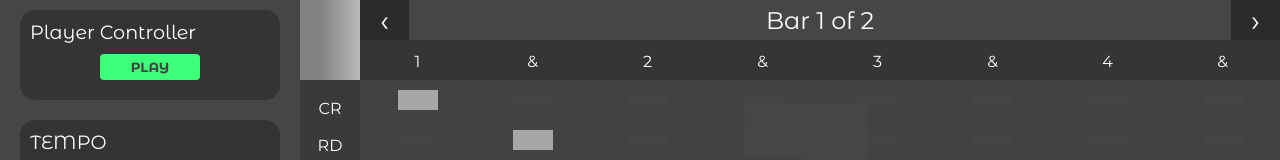
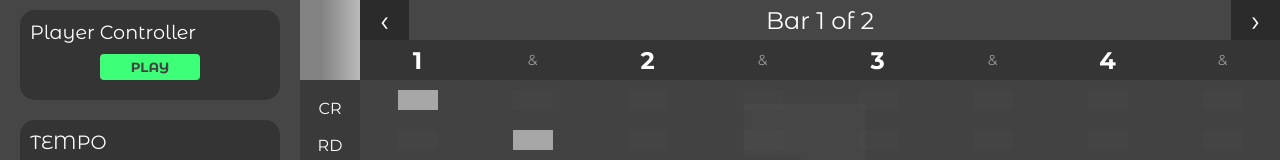
Before and after one commit to Desiak/Drumly, a React (Create React App) app: page / in a window 1280 px wide. Shown: the top 160 px of the page. Built offline with nearby package versions, Linux system fonts and the light colour scheme.

Commit message:
highlighted equal measures

```diff
--- a/src/components/Player.js
+++ b/src/components/Player.js
@@ -140,11 +140,13 @@ const Player=(props)=> {
             return
         }else if(content==="measure"){
             for(let i=0;i<props.numOfBars;i++){
-                barsToRender.push(<div className={`bar bar--measure bar-${i}`}>{measureCount.count.map(step=><div className="beat-measure">{step}</div>)}</div>)
+                barsToRender.push(<div className={`bar bar--measure bar-${i}`}>{measureCount.count.map(step=><div className={`beat-measure ${shouldHighlight(step)?"highlight":""}`}>{step}</div>)}</div>)
             }
         }
         return barsToRender
     }
+
+    const shouldHighlight=(step=> /^-?\d+$/.test(step)?true:false)
 
     const handleBarsNav=(direction)=>{
 
--- a/src/style/_player.scss
+++ b/src/style/_player.scss
@@ -68,11 +68,18 @@
         align-items: center;
         z-index: 1;
         .beat-measure{
-            height: 1em;
             flex-grow: 1;
             max-width: 40px;
-            margin:0 10px;
+            // margin:0 10px;
             text-align: center;
+            flex-basis: 100%;
+            opacity:0.5;
+            font-size: 0.9em;
+            &.highlight{
+                font-size: 1.5em;
+                font-weight: bold;
+                opacity:1;
+            }
 
         }
     }
@@ -150,5 +157,6 @@
             background-color: rgb(255, 255, 255)
 
         }
+
     }
 }
--- a/src/style/style.css
+++ b/src/style/style.css
@@ -129,13 +129,21 @@ body {
 }
 
 .player-container .beat-measure-wrapper .beat-measure {
-  height: 1em;
   -webkit-box-flex: 1;
       -ms-flex-positive: 1;
           flex-grow: 1;
   max-width: 40px;
-  margin: 0 10px;
   text-align: center;
+  -ms-flex-preferred-size: 100%;
+      flex-basis: 100%;
+  opacity: 0.5;
+  font-size: 0.9em;
+}
+
+.player-container .beat-measure-wrapper .beat-measure.highlight {
+  font-size: 1.5em;
+  font-weight: bold;
+  opacity: 1;
 }
 
 .player-container .tracks-labels-wrapper {
```
Also changed, not shown: 1 other file (tests, documents, lock files or other folders).
